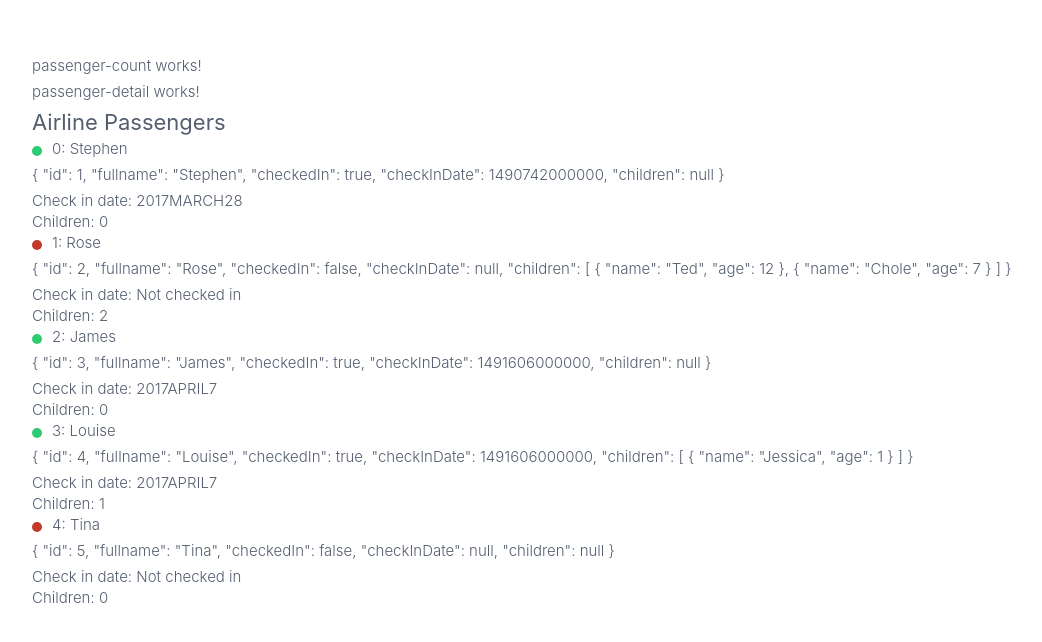
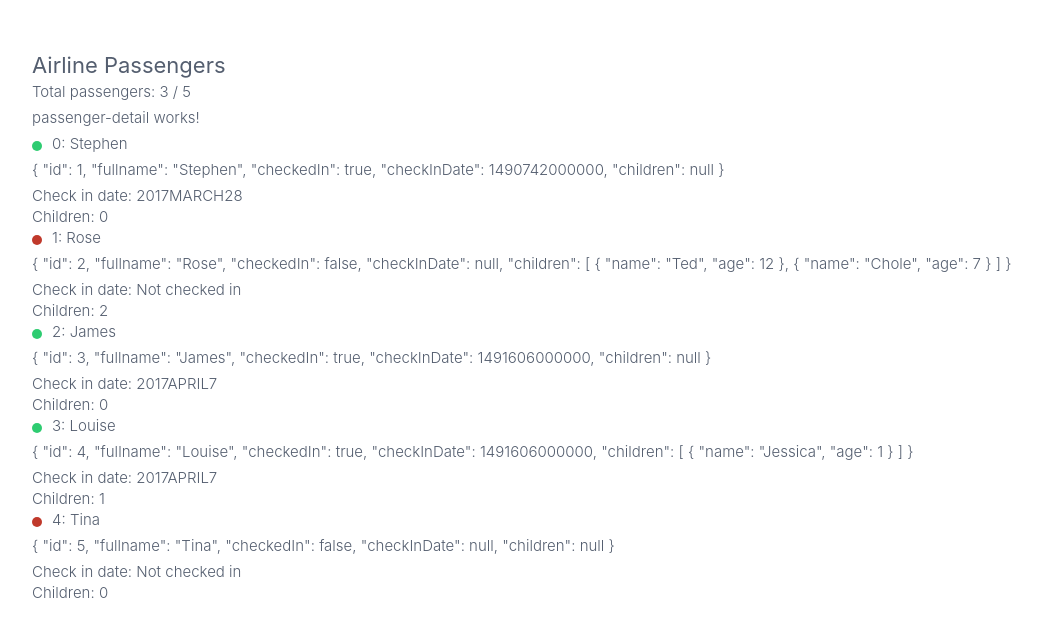
Before and after one commit to FishySD/angular-fundamentals, an Angular app in the folder angular-fundamentals/: page / in a window 1280 px wide. Shown: the top 642 px of the page, without its empty margins (18-1060 px from the left). Built offline with nearby package versions, Linux system fonts and the light colour scheme.

Commit message:
passing data into components with @Input

```diff
--- a/angular-fundamentals/src/app/passengar-dashboard/components/passenger-count/passenger-count.component.html
+++ b/angular-fundamentals/src/app/passengar-dashboard/components/passenger-count/passenger-count.component.html
@@ -1 +1,2 @@
-<p>passenger-count works!</p>
+<h3>Airline Passengers</h3>
+<div>Total passengers: {{ checkedInCount() }} / {{ items.length }}</div>
--- a/angular-fundamentals/src/app/passengar-dashboard/components/passenger-count/passenger-count.component.ts
+++ b/angular-fundamentals/src/app/passengar-dashboard/components/passenger-count/passenger-count.component.ts
@@ -1,4 +1,6 @@
-import { Component, OnInit } from '@angular/core';
+import { Component, OnInit, Input } from '@angular/core';
+
+import { Passenger } from '../../models/passenger.interface';
 
 @Component({
   selector: 'app-passenger-count',
@@ -7,7 +9,15 @@ import { Component, OnInit } from '@angular/core';
 })
 export class PassengerCountComponent implements OnInit {
 
-  constructor() { }
+  @Input()
+  items: Passenger[] = [];
+  checkedInCount() {
+    if (!this.items) return;
+    return this.items.filter((passenger: Passenger) => passenger.checkedIn).length;
+  }
+  constructor() {
+
+  }
 
   ngOnInit(): void {
   }
--- a/angular-fundamentals/src/app/passengar-dashboard/containers/passenger-dashboard/passengar-dashboard.component.html
+++ b/angular-fundamentals/src/app/passengar-dashboard/containers/passenger-dashboard/passengar-dashboard.component.html
@@ -1,6 +1,5 @@
-<app-passenger-count></app-passenger-count>
+<app-passenger-count [items]="passengers"> </app-passenger-count>
 <app-passenger-detail></app-passenger-detail>
-<h3>Airline Passengers</h3>
 <ul>
 	<li *ngFor="let passenger of passengers; let i = index">
 		<span class="status" [class.checked-in]="passenger.checkedIn"></span>
--- a/angular-fundamentals/src/app/passengar-dashboard/containers/passenger-dashboard/passengar-dashboard.component.ts
+++ b/angular-fundamentals/src/app/passengar-dashboard/containers/passenger-dashboard/passengar-dashboard.component.ts
@@ -13,7 +13,6 @@ export class PassengarDashboardComponent implements OnInit {
   constructor() { }
 
   ngOnInit() {
-    console.log('ngOnInit');
     this.passengers =  [{
       id: 1,
       fullname: 'Stephen',
```
